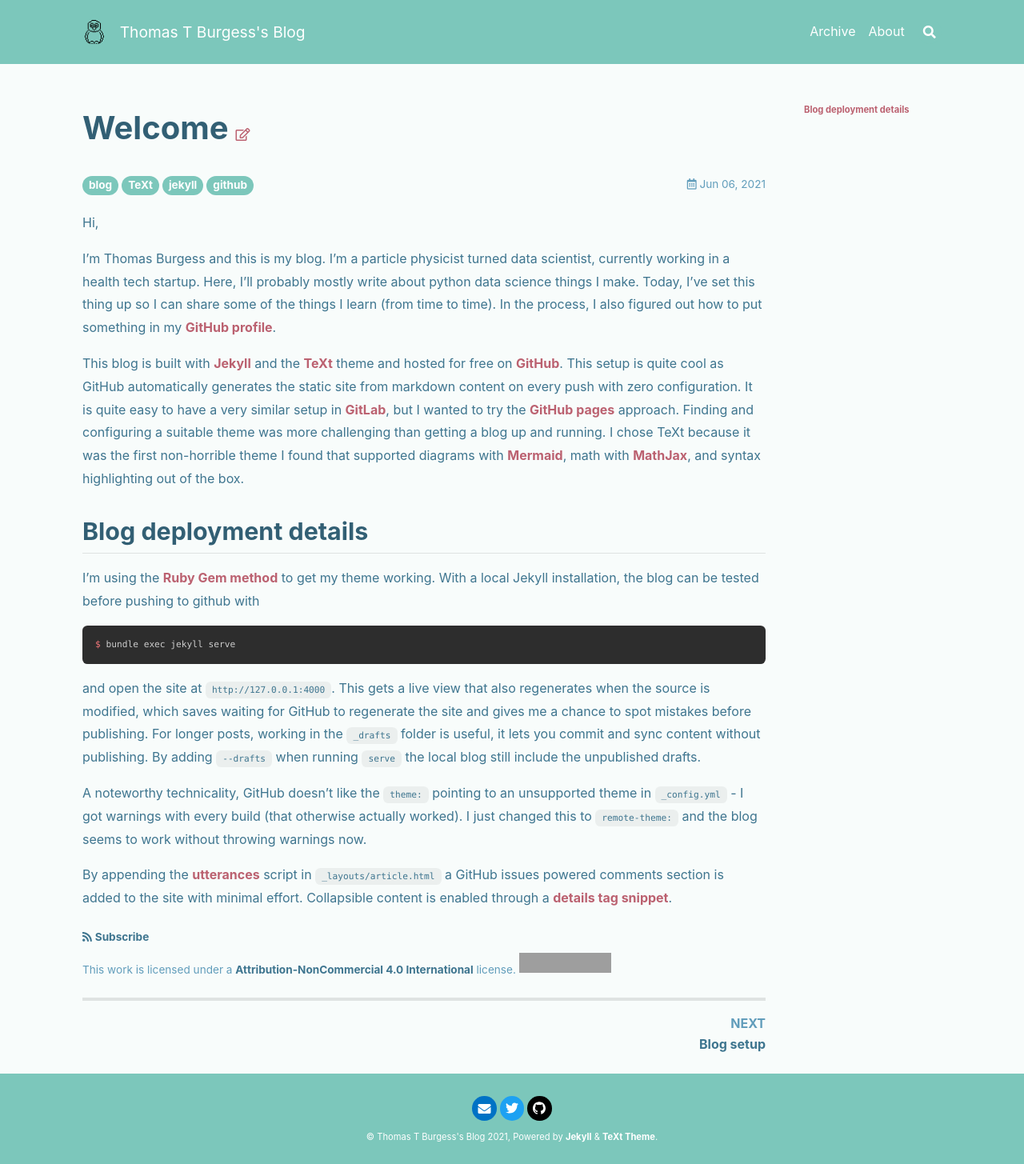
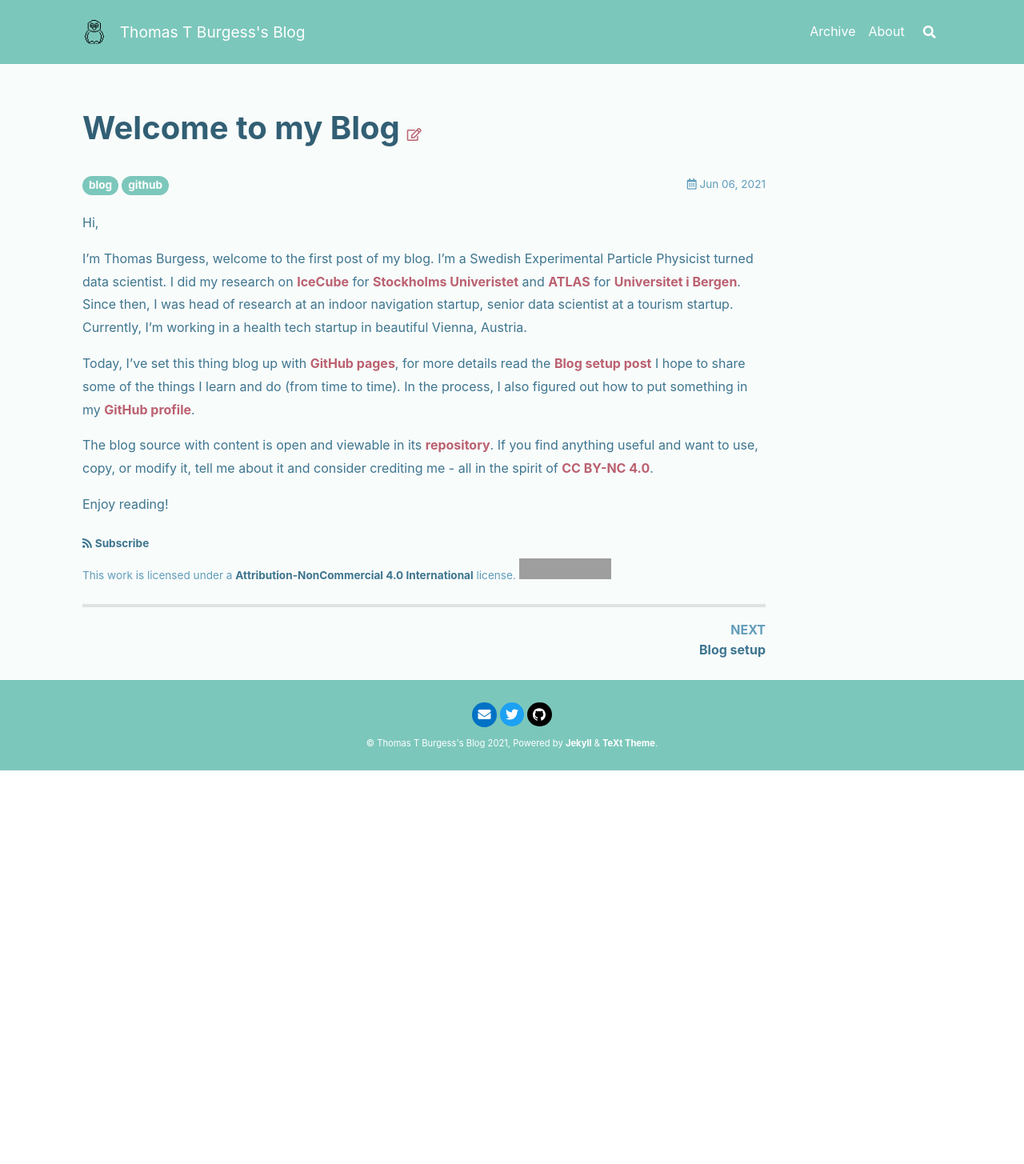
Before and after one commit to thomasburgess/thomasburgess.github.io, a Jekyll site: the page built from _posts/2021-06-06-Welcome-to-my-blog.md, in a window 1280 px wide. Shown: the whole page at 80% size. Built offline with Jekyll 4.4.1, drawn with Linux system fonts in a browser that asks for light colours; nearby versions of some CDN libraries; comment, search, counter and statistics services are not loaded; after the commit the page ends 963 px from its top, so only the background shows below that; grey boxes are pictures that could not be loaded.

Commit message:
Splot out blog setup from welcome

````diff
--- a/_posts/2021-06-06-Welcome-to-my-blog.md
+++ b/_posts/2021-06-06-Welcome-to-my-blog.md
@@ -1,29 +1,32 @@
 ---
-title: Welcome
+title: Welcome to my Blog
 comments: true
 tags:
   - blog
-  - TeXt
-  - jekyll
   - github
-published: true
 ---
 
 Hi,
 
-I’m Thomas Burgess and this is my blog. I’m a particle physicist turned data scientist, currently working in a health tech startup. Here, I’ll probably mostly write about python data science things I make. Today, I’ve set this thing up so I can share some of the things I learn (from time to time). In the process, I also figured out how to put something in my [GitHub profile](https://github.com/thomasburgess).
+I’m Thomas Burgess, welcome to the first post of my blog.
+I’m a Swedish Experimental Particle Physicist turned data scientist.
+I did my research on [IceCube](https://icecube.wisc.edu/)
+for [Stockholms Univeristet](https://www.su.se/) and [ATLAS](https://atlas.cern/)
+for [Universitet i Bergen](https://www.uib.no).
+Since then, I was head of research at an indoor navigation startup,
+senior data scientist at a tourism startup. Currently, I’m working in a
+health tech startup in beautiful Vienna, Austria.
 
-This blog is built with [Jekyll](http://jekyllrb.com/) and the [TeXt](https://github.com/kitian616/jekyll-TeXt-theme) theme and hosted for free on [GitHub](https://github.com/). This setup is quite cool as GitHub automatically generates the static site from markdown content on every push with zero configuration. It is quite easy to have a very similar setup in [GitLab](https://gitlab.com), but I wanted to try the [GitHub pages](https://pages.github.com/) approach. Finding and configuring a suitable theme was more challenging than getting a blog up and running. I chose TeXt because it was the first non-horrible theme I found that supported diagrams with [Mermaid](https://mermaid-js.github.io/mermaid/#/), math with [MathJax](https://www.mathjax.org/), and syntax highlighting out of the box.
+Today, I’ve set this thing blog up with [GitHub pages](https://pages.github.com/),
+for more details read the [Blog setup post]({% post_url 2021-06-12-Blog-setup %})
+I hope to share some of the things I learn and do (from time to time).
+In the process, I also figured out how to put something in my
+[GitHub profile](https://github.com/thomasburgess).
 
-## Blog deployment details
+The blog source with content is open and viewable in its
+[repository](https://github.com/thomasburgess/thomasburgess.github.io).
+If you find anything useful and want to use, copy, or modify it, tell me
+about it and consider crediting me - all in the spirit of
+[CC BY-NC 4.0](https://creativecommons.org/licenses/by-nc/4.0/).
 
-I'm using the [Ruby Gem method](https://tianqi.name/jekyll-TeXt-theme/docs/en/quick-start#ruby-gem-method) to get my theme working. With a local Jekyll installation, the blog can be tested before pushing to github with
-```sh
-$ bundle exec jekyll serve
-```
-and open the site at `http://127.0.0.1:4000`. This gets a live view that also regenerates when the source is modified, which saves waiting for GitHub to regenerate the site and gives me a chance to spot mistakes before publishing. For longer posts, working in the `_drafts` folder is useful, it lets you commit and sync content without publishing. By adding `--drafts` when running `serve` the local blog still include the unpublished drafts.
-
-A noteworthy technicality, GitHub doesn't like the `theme:` pointing to an unsupported theme in `_config.yml` - I got warnings with every build (that otherwise actually worked). I just changed this to `remote-theme:` and the blog seems to work without throwing warnings now.
-
-
-By appending the [utterances](https://utteranc.es/) script in `_layouts/article.html` a GitHub issues powered comments section is added to the site with minimal effort. Collapsible content is enabled through a [details tag snippet](http://movb.de/jekyll-details-support.html).
+Enjoy reading!
````
